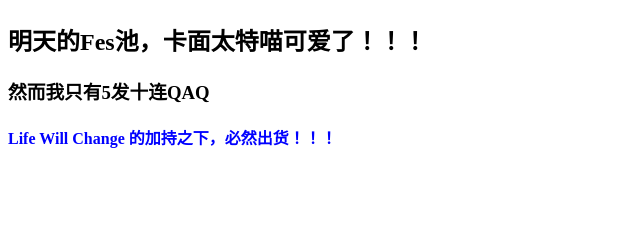
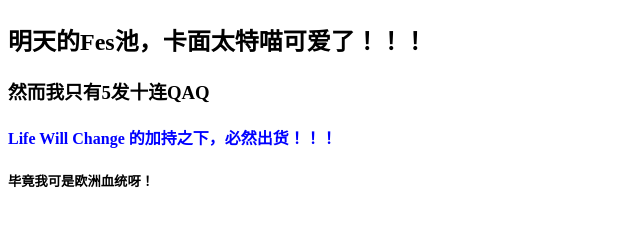
Before and after one commit to VF25G/Git-Demo, a plain HTML site: page index.html in a window 1280 px wide. Shown: the part 67-294 px from the top of the page, without its empty margins (0-640 px from the left). Drawn offline with Linux system fonts and the light colour scheme.

Commit message:
add a line about me believe in myself.

```diff
--- a/index.html
+++ b/index.html
@@ -11,5 +11,6 @@
     <h2>明天的Fes池，卡面太特喵可爱了！！！</h2>
     <h3>然而我只有5发十连QAQ</h3>
     <h4>Life Will Change 的加持之下，必然出货！！！</h4>
+    <h5>毕竟我可是欧洲血统呀！</h5>
 </body>
 </html>
```
